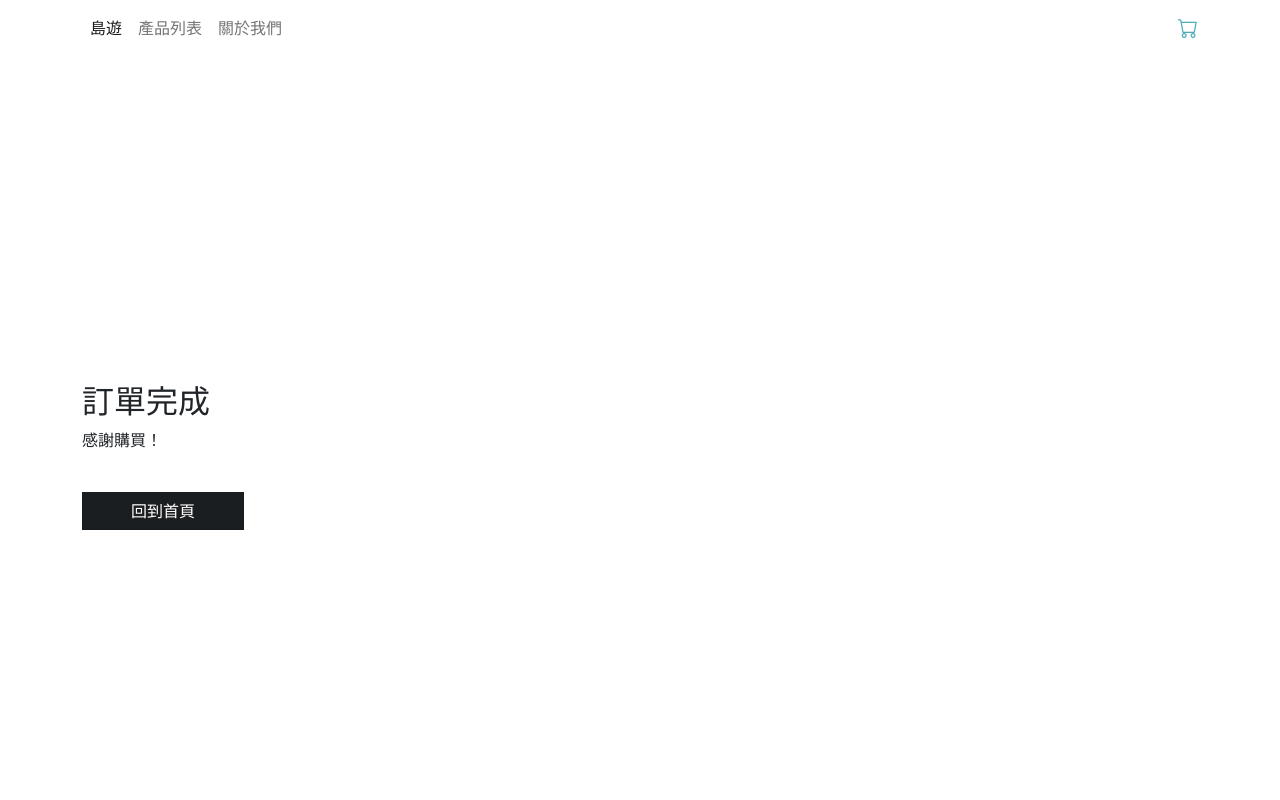
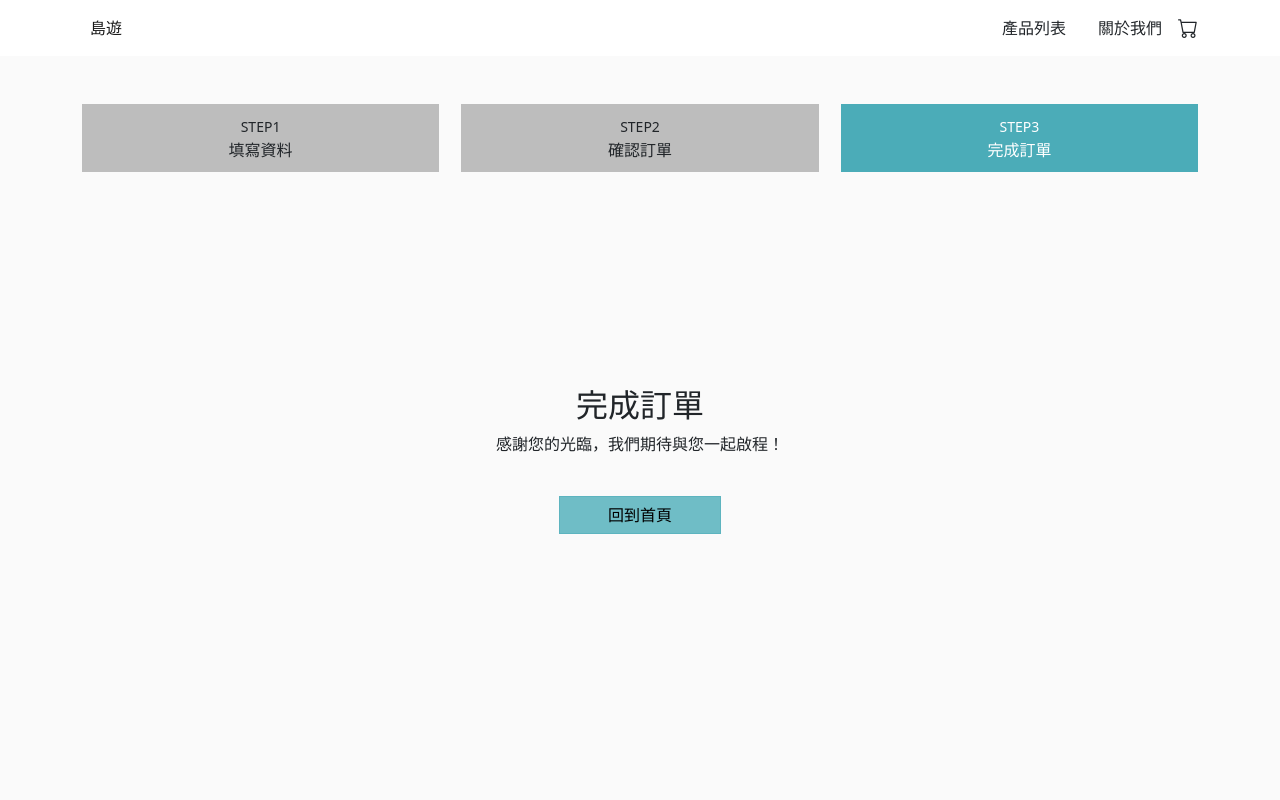
Before and after one commit to s912543hgit/island-travel, a Vue app: page /#/complete in a window 1280 px wide. Shown: the top 800 px of the page. Built offline with nearby package versions, Linux system fonts and the light colour scheme; no server answers; what @vee-validate/i18n, vue-loading-overlay would draw is missing.

Commit message:
產品列表

```diff
--- a/src/assets/stylesheets/helpers/_variables.scss
+++ b/src/assets/stylesheets/helpers/_variables.scss
@@ -75,7 +75,7 @@ $success:       $green !default;
 $info:          $cyan !default;
 $warning:       $yellow !default;
 $danger:        $red !default;
-$light:         $gray-100 !default;
+$light:         #fafafa !default;
 $dark:          $gray-900 !default;
 // $light:         #b4ffff !default;
 // $dark:          #4bacb8 !default;
--- a/src/assets/stylesheets/styles/_basic.scss
+++ b/src/assets/stylesheets/styles/_basic.scss
@@ -6,6 +6,6 @@ a {
     text-decoration: none;
 }
 
-// body {
-//     background-color: #fafafa;
-// }
+body {
+    background-color: #fafafa;
+}
--- a/src/assets/stylesheets/styles/_cart.scss
+++ b/src/assets/stylesheets/styles/_cart.scss
@@ -19,10 +19,13 @@
 // 沒有商品時
 .p-product--none {
     min-height: 75vh;
-    display: flex;
-    flex-direction: column;
-    justify-content: center;
-    align-items: center;
+    // display: flex;
+    // flex-direction: column;
+    // justify-content: center;
+    // align-items: center;
+}
+.p-cart--complete {
+    min-height: 60vh;
 }
 
 @media only screen and (max-width: 768px) {
--- a/src/components/FrontNavbar.vue
+++ b/src/components/FrontNavbar.vue
@@ -10,27 +10,26 @@
                 <li class="nav-item">
                   <router-link class="nav-link" to="/">島遊</router-link>
                 </li>
-                <li class="nav-item">
+                <!-- <li class="nav-item">
                   <router-link class="nav-link" to="/products">產品列表</router-link>
                 </li>
                 <li class="nav-item">
                   <router-link class="nav-link" to="/about">關於我們</router-link>
-                </li>
-                <!-- <li class="nav-item">
-                  <router-link class="nav-link" to="/admin">後台</router-link>
-                </li> -->
-                <!-- <li class="nav-item">
-                  <router-link class="nav-link" to="/login">登入</router-link>
                 </li> -->
               </ul>
             </div>
-            <!-- <div class="d-flex position-relative"> -->
-              <router-link to="/cart" class="d-flex position-relative">
-                <i class="bi bi-cart fs-5"></i>
-                <span class="position-absolute top-0 start-100 translate-middle badge rounded-pill bg-danger">
-                  {{ cartData?.carts?.length }}
-                </span>
-              </router-link>
+            <div class="nav-item">
+              <router-link class="nav-link text-dark" to="/products">產品列表</router-link>
+            </div>
+            <div class="nav-item">
+              <router-link class="nav-link text-dark" to="/about">關於我們</router-link>
+            </div>
+            <router-link to="/cart" class="d-flex position-relative text-dark">
+              <i class="bi bi-cart fs-5"></i>
+              <span class="position-absolute top-0 start-100 translate-middle badge rounded-pill bg-danger">
+                {{ cartData?.carts?.length }}
+              </span>
+            </router-link>
           </nav>
         </div>
       </div>
--- a/src/views/CartView.vue
+++ b/src/views/CartView.vue
@@ -114,7 +114,7 @@
             </div>
           </div>
         </template>
-        <div v-else class="p-product--none">
+        <div v-else class="p-product--none d-flex flex-column justify-content-center align-items-center">
           <p>購物車內沒有商品唷</p>
           <router-link  to="/products" class="btn btn-primary">開始旅程</router-link>
         </div>
--- a/src/views/CompleteView.vue
+++ b/src/views/CompleteView.vue
@@ -1,7 +1,29 @@
 <template>
     <div class="position-relative d-flex">
       <div class="container d-flex flex-column" style="min-height: 100vh;">
-        <div class="row my-auto pb-7">
+        <div class="mt-5">
+          <ul class="p-steps list-unstyled mb-5">
+            <li class="col-4 mb-md-0 mb-3">
+              <small>STEP1</small>
+              <p>填寫資料</p>
+            </li>
+            <li class="col-4 mb-md-0 mb-3">
+              <small>STEP2</small>
+              <p>確認訂單</p>
+            </li>
+            <li class="col-4 is-active">
+              <small>STEP3</small>
+              <p>完成訂單</p>
+            </li>
+          </ul>
+          <div class="d-flex flex-column p-cart--complete justify-content-center align-items-center">
+              <h2>完成訂單</h2>
+              <p>感謝您的光臨，我們期待與您一起啟程！</p>
+              <router-link class="btn btn-primary mt-4 px-5" to="/">回到首頁</router-link>
+          </div>
+        </div>
+
+        <!-- <div class="row my-auto pb-7">
           <div class="col-md-4 d-flex flex-column">
             <div class="my-auto">
               <h2>訂單完成</h2>
@@ -9,10 +31,7 @@
               <router-link class="btn btn-dark mt-4 px-5" to="/">回到首頁</router-link>
             </div>
           </div>
-        </div>
+        </div> -->
       </div>
-      <!-- <div class="w-md-50 w-100 position-absolute opacity-1" style="z-index: -1; min-height: 100vh; right: 0; background-image: url(https://images.unsplash.com/photo-1480399129128-2066acb5009e?ixlib=rb-1.2.1&ixid=eyJhcHBfaWQiOjEyMDd9&auto=format&fit=crop&w=1950&q=80);
-      background-position: center center;">
-      </div> -->
     </div>
 </template>
--- a/src/views/FrontView.vue
+++ b/src/views/FrontView.vue
@@ -7,11 +7,18 @@
 <script>
 import FrontNavbar from '@/components/FrontNavbar.vue'
 import FooterView from '@/components/FooterView.vue'
+import emitter from '@/libs/emitter'
 
 export default {
   components: {
     FrontNavbar,
     FooterView
+  },
+  mounted () {
+    emitter.on('formData', (data) => {
+      console.log('received', data)
+      this.form = data
+    })
   }
 }
 </script>
--- a/src/views/ProductsView.vue
+++ b/src/views/ProductsView.vue
@@ -4,7 +4,7 @@
       <div class="position-absolute" style="top:0; bottom: 0; left: 0; right: 0; background-image: url(https://images.unsplash.com/photo-1542028378254-8e17303266ef?ixlib=rb-1.2.1&ixid=MnwxMjA3fDB8MHxwaG90by1wYWdlfHx8fGVufDB8fHx8&auto=format&fit=crop&w=1170&q=80); background-position: center center; opacity: 0.5;"></div>
       <h2 class="fw-bold">產品列表</h2>
     </div>
-    <div class="container mt-md-5 mt-3 mb-7">
+    <div class="container mt-md-5 mt-3 mb-5">
       <ul class="list-unstyled d-flex justify-content-center mt-3 gap-2 mb-5 p-category">
         <li class="btn btn-outline-primary p-0">
           <a class="px-3 px-md-4 py-1" href="" @click.prevent="getProducts(1)"> 全部</a>
@@ -29,20 +29,22 @@
           <div class="row row-cols-1 row-cols-md-2">
             <div class="col" v-for="product in products" :key="product.id">
               <!-- products card -->
-              <router-link :to="`/product/${product.id}`">
+              <!-- <router-link :to="`/product/${product.id}`"> -->
                 <div class="card border-0 mb-4 position-relative position-relative p-card">
                   <div :style="{backgroundImage: `url(${product.imageUrl})`}"
                      style="height: 400px; background-size: cover; background-position:center "></div>
                   <a href="#" class="text-dark">
                     <i class="far fa-heart position-absolute" style="right: 16px; top: 16px"></i>
                   </a>
-                  <div class="card-body p-0">
+                  <div class="card-body p-0 bg-light">
                     <h4 class="mb-0 mt-3 text-left">{{ product.title }}</h4>
                     <p class="card-text mb-0 text-left">NT{{ product.origin_price }} <span class="text-muted text-center"><del>NT{{ product.price }}</del></span></p>
                     <p class="text-muted mt-3 text-left" style="height: 4.5rem; overflow: hidden;">{{ product.description }}</p>
                   </div>
                 </div>
-              </router-link>
+                <a class="btn btn-primary mt-4 px-5" @click="addToCart(product.id)">加入購物車</a>
+                <router-link class="btn btn-primary mt-4 px-5" :to="`/product/${product.id}`">查看商品</router-link>
+              <!-- </router-link> -->
             </div>
           </div>
           <!-- 內層:pages,外層:pagination -->
@@ -53,6 +55,7 @@
 </template>
 
 <script>
+import emitter from '@/libs/emitter'
 import Pagination from '@/components/PaginationView.vue'
 import Loading from 'vue-loading-overlay'
 export default {
@@ -61,7 +64,9 @@ export default {
       products: [],
       pagination: {},
       currentPage: 1,
-      isLoading: false
+      isLoading: false,
+      id: '',
+      productId: ''
     }
   },
   components: {
@@ -78,9 +83,20 @@ export default {
       this.$http.get(url)
         .then(res => {
           this.products = res.data.products
-          console.log('類別', res)
           this.pagination = res.data.pagination
           this.isLoading = false
+        })
+    },
+    addToCart (id, qty = 1) {
+      const data = {
+        product_id: id,
+        qty
+      }
+      this.$http.post(`${process.env.VUE_APP_API}api/${process.env.VUE_APP_PATH}/cart`, { data })
+        .then((res) => {
+          console.log(res)
+          // 觸發設置的監聽
+          emitter.emit('get-cart')
         })
     }
   },
```
